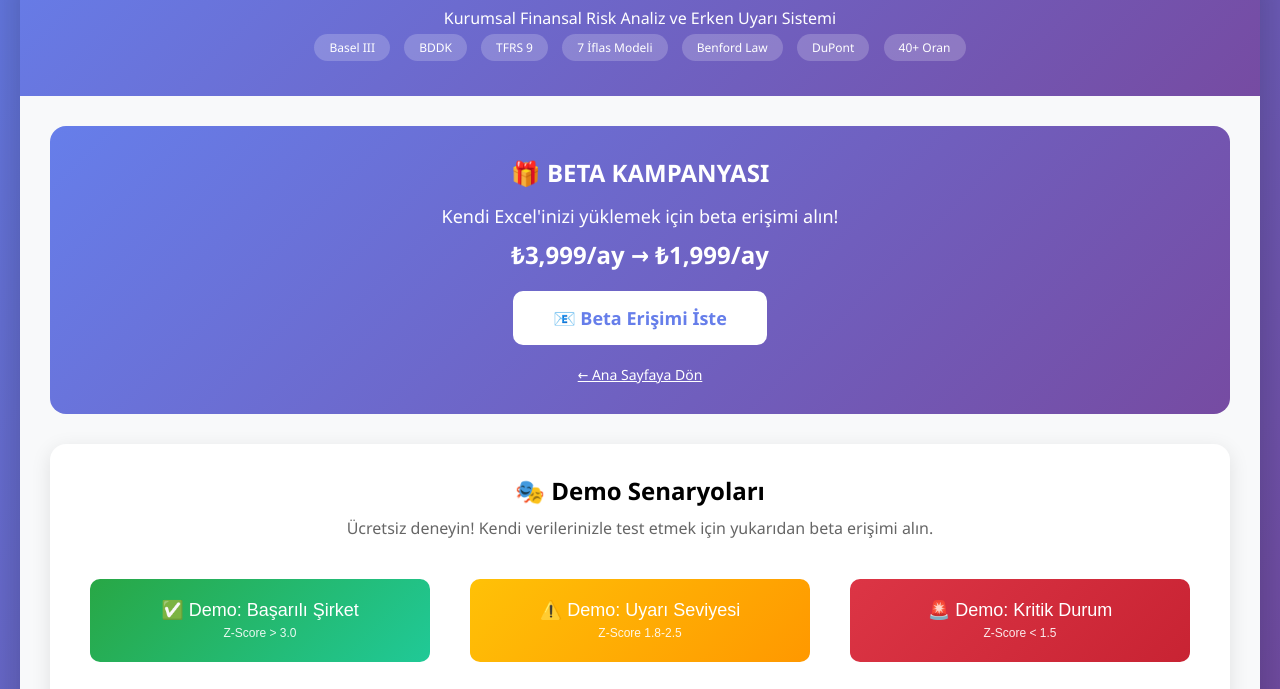
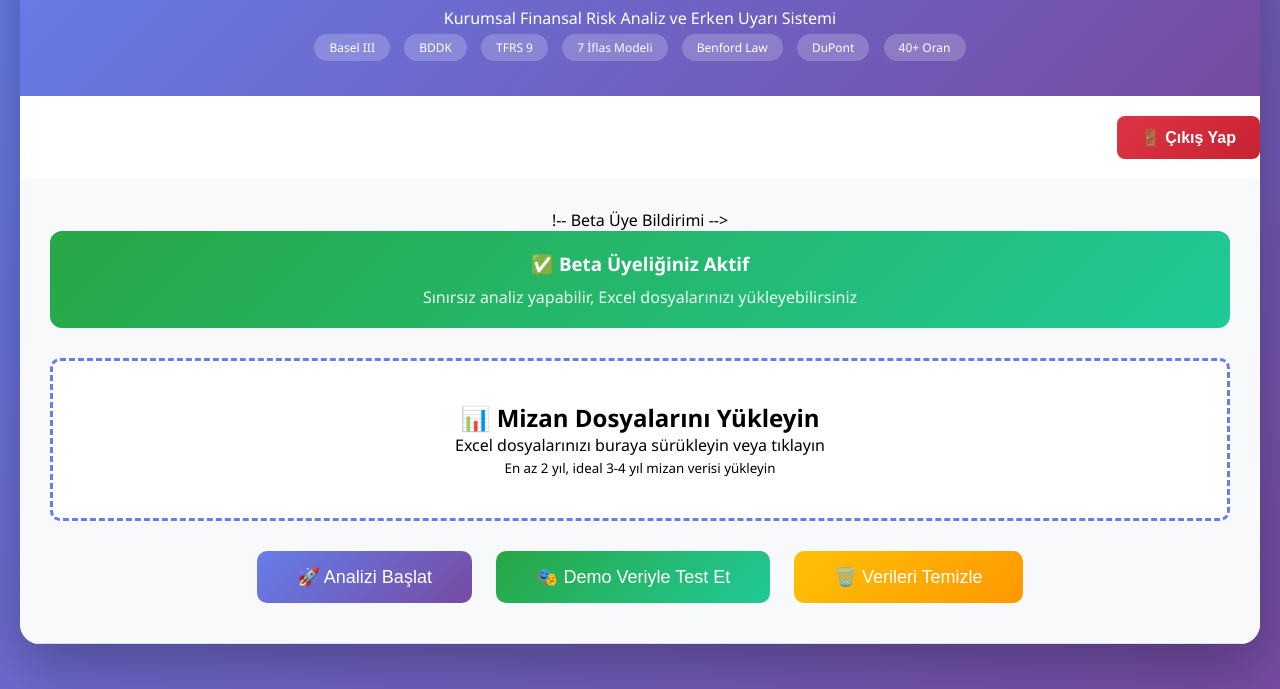
Before and after one commit to cevat283/corpfinguard, a plain HTML site: page dashboard.html in a window 1280 px wide. Shown: the part 108-797 px from the top of the page. Drawn offline with nearby package versions, Linux system fonts and the light colour scheme; a script that the page names is missing.

Commit message:
Update dashboard.html

```diff
--- a/dashboard.html
+++ b/dashboard.html
@@ -408,52 +408,31 @@
                 <span class="badge">40+ Oran</span>
             </div>
         </div>
-
+ <!-- Çıkış Butonu -->
+    <div style="text-align: right; margin: 20px 0;">
+        <button onclick="logout()" style="background: linear-gradient(135deg, #dc3545 0%, #c82333 100%); color: white; padding: 12px 24px; border: none; border-radius: 8px; cursor: pointer; font-weight: 600; font-size: 16px;">
+            🚪 Çıkış Yap
+        </button>
+    </div>
        <div class="upload-section">
-    <!-- Beta Kampanya Bildirimi -->
-    <div style="background: linear-gradient(135deg, #667eea 0%, #764ba2 100%); color: white; padding: 30px; border-radius: 16px; text-align: center; margin-bottom: 30px;">
-        <h2 style="margin: 0 0 15px 0;">🎁 BETA KAMPANYASI</h2>
-        <p style="font-size: 18px; margin: 0 0 10px 0;">Kendi Excel'inizi yüklemek için beta erişimi alın!</p>
-        <p style="font-size: 24px; margin: 0 0 20px 0; font-weight: 700;">₺3,999/ay → ₺1,999/ay</p>
-        <a href="mailto:info@corpfinguard.com?subject=Beta%20Erişimi%20Talebi"
-           style="display: inline-block; background: white; color: #667eea; padding: 15px 40px; border-radius: 10px; text-decoration: none; font-weight: 700; font-size: 18px;">
-            📧 Beta Erişimi İste
-        </a>
-        <p style="font-size: 14px; margin: 20px 0 0 0;">
-            <a href="index.html" style="color: white;">← Ana Sayfaya Dön</a>
-        </p>
+   !-- Beta Üye Bildirimi -->
+    <div style="background: linear-gradient(135deg, #28a745 0%, #20c997 100%); color: white; padding: 20px; border-radius: 12px; text-align: center; margin-bottom: 30px;">
+        <h3 style="margin: 0 0 10px 0;">✅ Beta Üyeliğiniz Aktif</h3>
+        <p style="margin: 0; opacity: 0.9;">Sınırsız analiz yapabilir, Excel dosyalarınızı yükleyebilirsiniz</p>
     </div>
 
-    <!-- Demo Butonları -->
-    <div style="background: white; padding: 30px; border-radius: 16px; box-shadow: 0 5px 20px rgba(0,0,0,0.1);">
-        <h2 style="text-align: center; margin-bottom: 10px;">🎭 Demo Senaryoları</h2>
-        <p style="text-align: center; color: #666; margin-bottom: 30px;">Ücretsiz deneyin! Kendi verilerinizle test etmek için yukarıdan beta erişimi alın.</p>
-
-        <div style="display: grid; grid-template-columns: repeat(auto-fit, minmax(280px, 1fr)); gap: 20px; margin-bottom: 20px;">
-            <button class="analyze-btn" style="background: linear-gradient(135deg, #28a745 0%, #20c997 100%); padding: 20px;" onclick="startDemoAnalysis()">
-                ✅ Demo: Başarılı Şirket<br>
-                <small style="opacity: 0.9; font-size: 12px;">Z-Score > 3.0</small>
-            </button>
-
-            <button class="analyze-btn" style="background: linear-gradient(135deg, #ffc107 0%, #ff9800 100%); padding: 20px;" onclick="startDemoAnalysis()">
-                ⚠️ Demo: Uyarı Seviyesi<br>
-                <small style="opacity: 0.9; font-size: 12px;">Z-Score 1.8-2.5</small>
-            </button>
-
-            <button class="analyze-btn" style="background: linear-gradient(135deg, #dc3545 0%, #c82333 100%); padding: 20px;" onclick="startDemoAnalysis()">
-                🚨 Demo: Kritik Durum<br>
-                <small style="opacity: 0.9; font-size: 12px;">Z-Score < 1.5</small>
-            </button>
-        </div>
-
-        <div style="text-align: center;">
-            <button class="analyze-btn" style="background: linear-gradient(135deg, #6c757d 0%, #495057 100%); padding: 15px 30px;" onclick="clearAllData()">
-                🗑️ Verileri Temizle
-            </button>
-        </div>
+    <!-- Excel Upload - AÇIK! -->
+    <div class="upload-area" id="uploadArea">
+        <h2>📊 Mizan Dosyalarını Yükleyin</h2>
+        <p>Excel dosyalarınızı buraya sürükleyin veya tıklayın</p>
+        <small>En az 2 yıl, ideal 3-4 yıl mizan verisi yükleyin</small>
+        <input type="file" id="fileInput" multiple accept=".xlsx,.xls">
     </div>
-</div>
-        <div id="reportSection" style="display: none;">
+    <div id="fileList"></div>
+    <button class="analyze-btn" onclick="startAnalysis()">🚀 Analizi Başlat</button>
+    <button class="analyze-btn" style="background: linear-gradient(135deg, #28a745 0%, #20c997 100%);" onclick="startDemoAnalysis()">🎭 Demo Veriyle Test Et</button>
+    <button class="analyze-btn" style="background: linear-gradient(135deg, #ffc107 0%, #ff9800 100%);" onclick="clearAllData()">🗑️ Verileri Temizle</button>
+           <div id="reportSection" style="display: none;">
             <div class="tabs">
                 <button class="tab-btn active" onclick="showTab('overview', event)">📊 Özet</button>
                 <button class="tab-btn" onclick="showTab('ratios', event)">📈 40+ Oran</button>
@@ -3228,7 +3207,14 @@
                 }
             }
         });
-
+/ Logout function
+function logout() {
+    if (confirm('Çıkış yapmak istediğinize emin misiniz?')) {
+        localStorage.clear();
+        sessionStorage.clear();
+        window.location.href = 'login.html';
+    }
+}
     </script>
 </body>
 </html>
```
